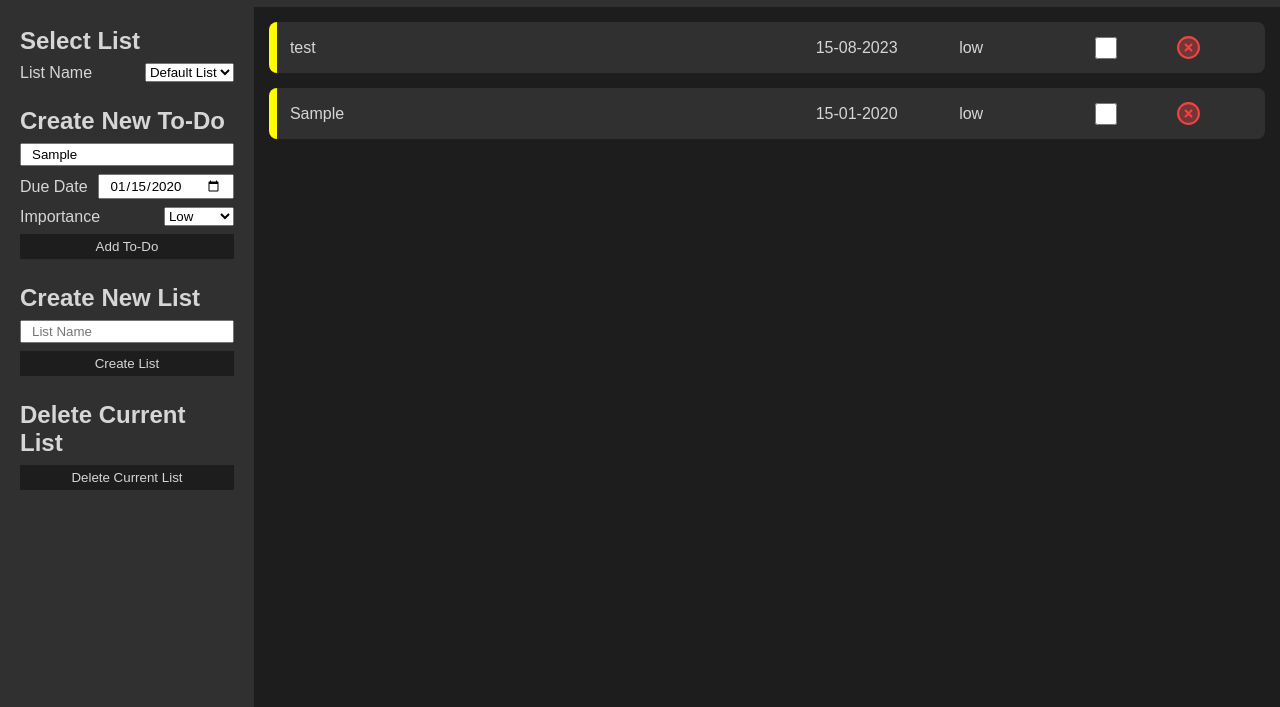
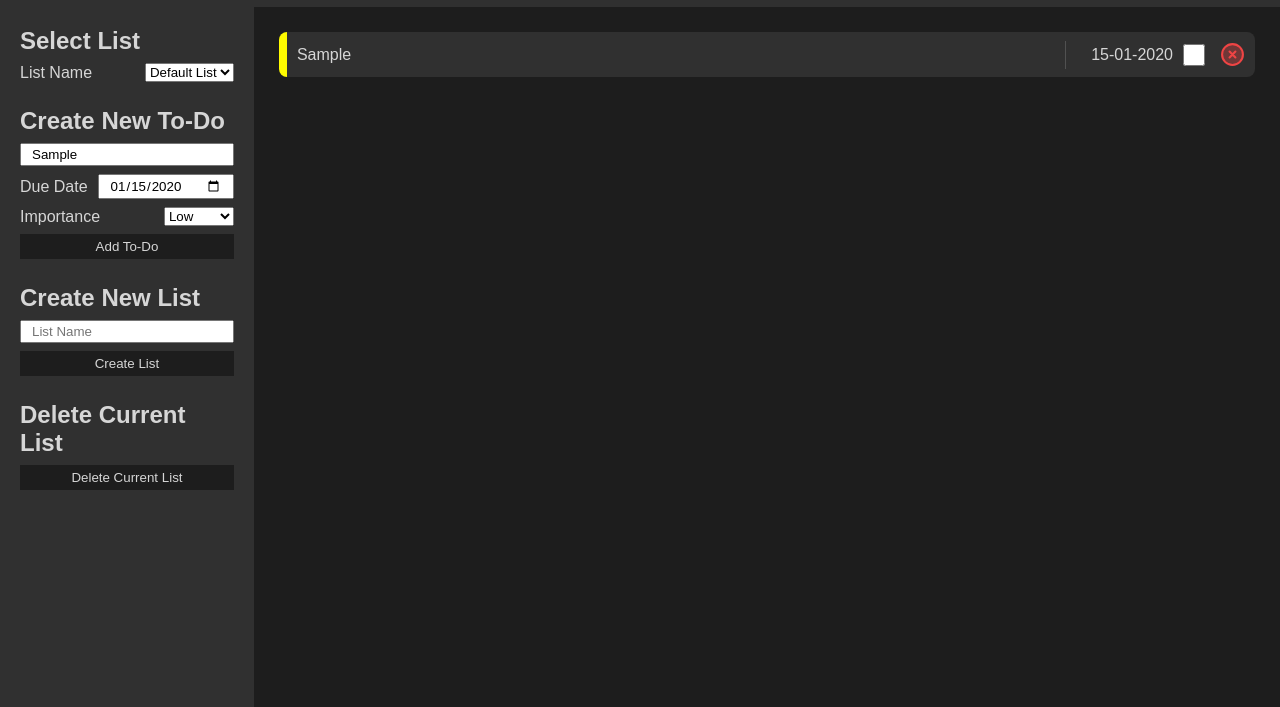
Before and after one commit to ZwierQ/todo-list, a website built with webpack: page src/index.html in a window 1280 px wide. Both pictures are taken after typing "Sample", "2020-01-15" into the empty fields and a click on the button "Add To-Do". Shown: the part 93-800 px from the top of the page. Built offline with nearby package versions, Linux system fonts and the light colour scheme.

Commit message:
style: todo list style adjustments

```diff
--- a/src/components/TodoForm.js
+++ b/src/components/TodoForm.js
@@ -14,7 +14,7 @@ const TodoForm = (parentElement) => {
     <div class="create-todo">
       <h2>Create New To-Do</h2>
       <div class="todo-description">
-        <input type="text" id="todo-description" placeholder="Your Task Description">
+        <input type="text" id="todo-description" placeholder="Task Description">
       </div>
       <div class="todo-due-date">
         <label for="todo-due-date">Due Date</label>
--- a/src/index.css
+++ b/src/index.css
@@ -18,6 +18,7 @@ button {
   background-color: #1d1d1d;
   color: #d6d6d6;
   border: none;
+  cursor: pointer;
 }
 
 button:active {
@@ -28,6 +29,7 @@ input[type="checkbox"] {
   width: 22px;
   height: 22px;
   accent-color: #ffa600;
+  cursor: pointer;
 }
 
 #content {
@@ -90,30 +92,37 @@ input[type="checkbox"] {
   display: flex;
   flex-direction: column;
   gap: 15px;
-  margin: 15px;
+  margin: 25px;
 }
 
 .todo {
+  display: grid;
+  grid-template-columns: 6fr 1fr;
+  align-items: center;
+  padding: 5px;
+  border-radius: 8px;
+  gap: 25px;
+  background-color: #303030;
+}
+
+.todo-info {
   display: flex;
   align-items: center;
   justify-content: space-between;
-  background-color: #303030;
+  gap: 10px;
+}
+
+.description {
   padding: 5px;
-  border-radius: 8px;
+  border-right: #80808069 solid 1px;
+}
 
-  & .description {
-    flex: 4;
-  }
-  & div,
-  /* & input, */
-  & button {
-    flex: 1;
-    padding: 8px;
-  }
+.date {
+  white-space: nowrap;
 }
 
 .low {
-  border-left: 8px solid rgb(255, 251, 0);
+  border-left: 8px solid #fffb00;
 }
 
 .medium {
@@ -125,7 +134,7 @@ input[type="checkbox"] {
 }
 
 .checked {
-  border-left: 8px solid green;
+  border-left: 8px solid #008000;
 }
 
 .todo-delete {
--- a/src/libs/TodosController.js
+++ b/src/libs/TodosController.js
@@ -7,7 +7,7 @@ const TodosController = () => {
       : [
           {
             name: "Default List",
-            todos: [new Todo("test", "low", "2023-08-15")],
+            todos: [],
           },
         ];
 
```
Also changed, not shown: dist/bundle.js, src/libs/ScreenController.js.
